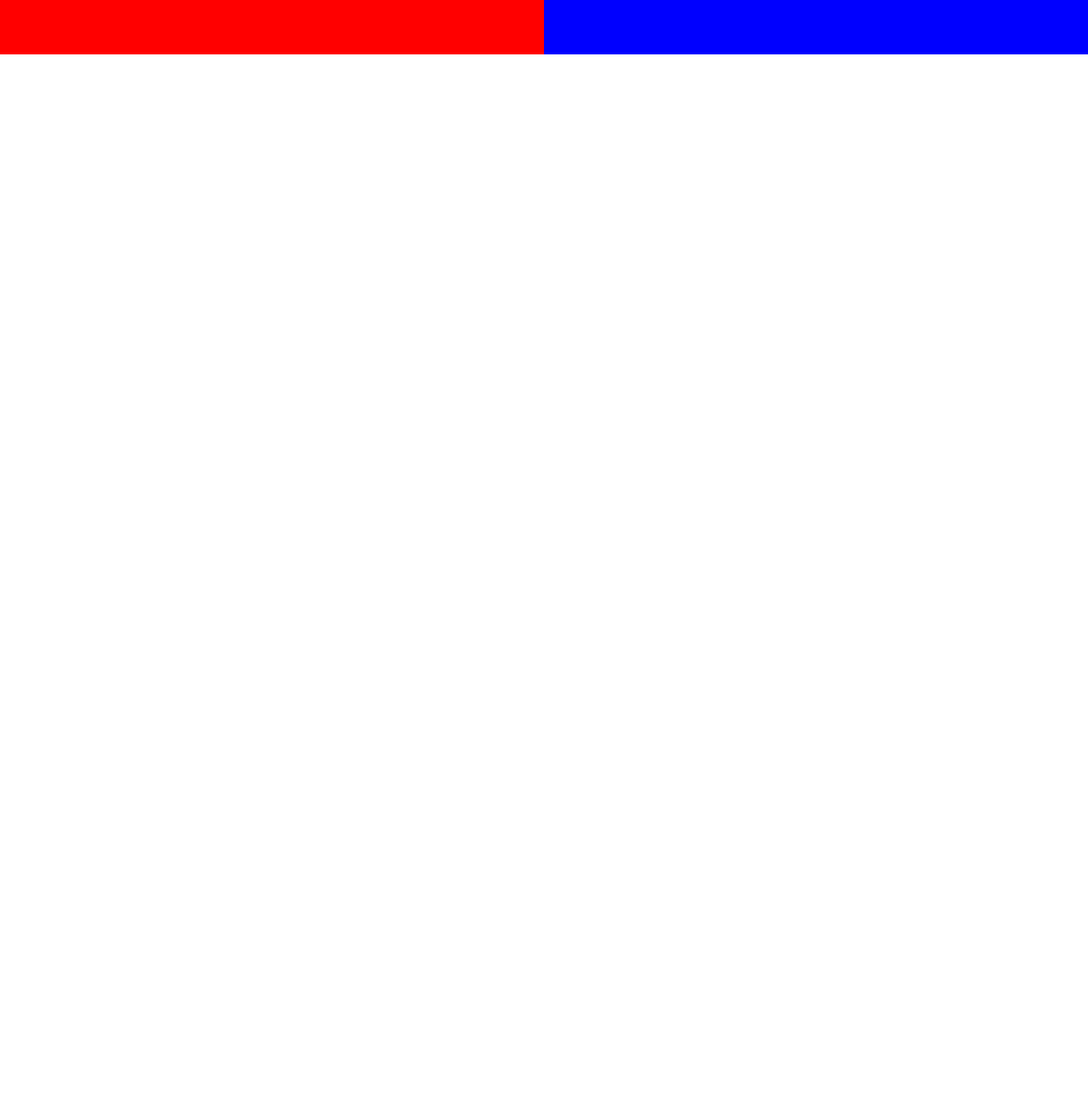
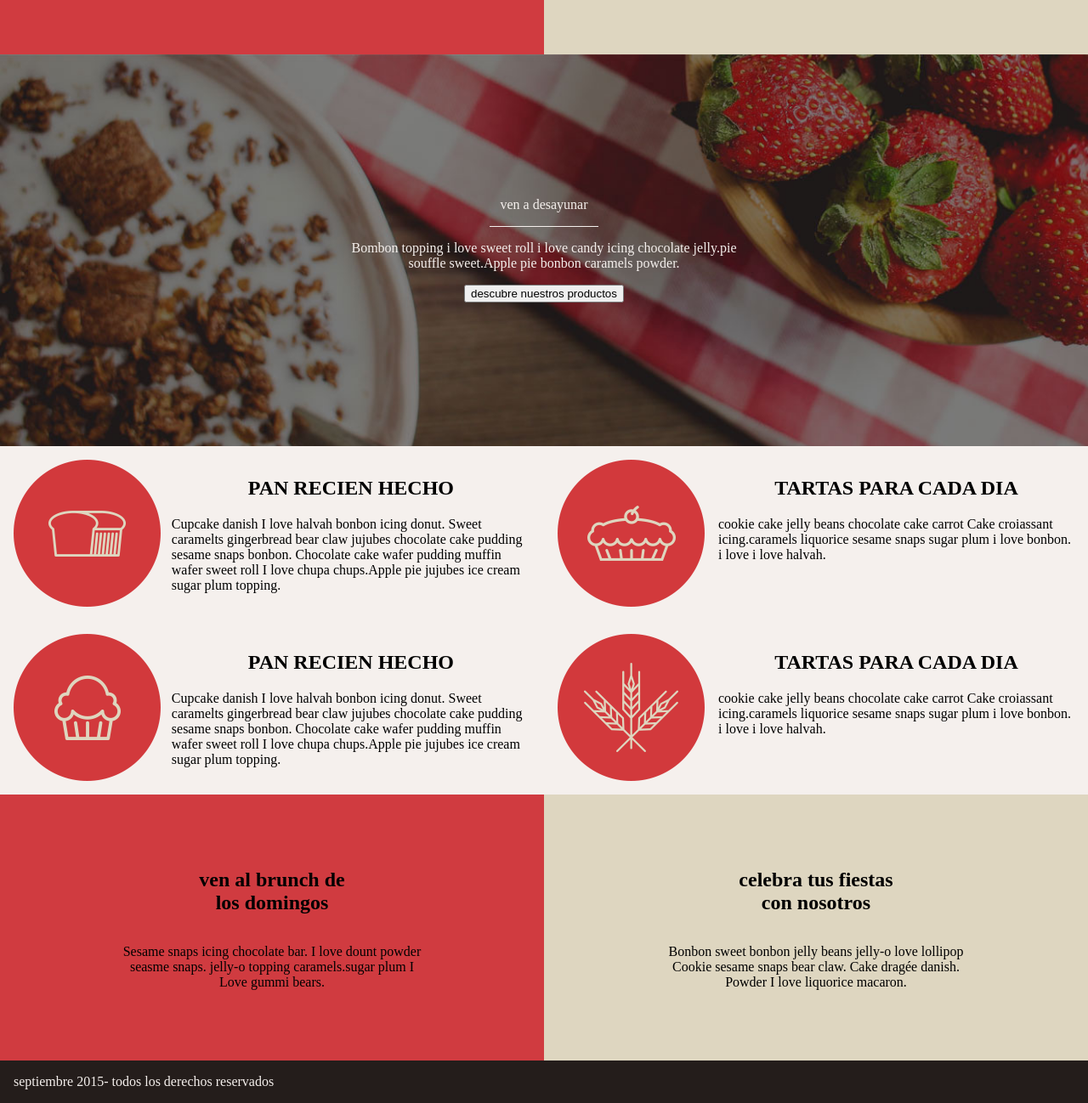
Before and after one commit to cvalencia1991/Cafeteria, a website: page index.html in a window 1280 px wide. Shown: the part 864-2162 px from the top of the page at 85% size. Before the commit the page ends 928 px from the top, so only its background shows below. Drawn offline with Linux system fonts and the light colour scheme.

Commit message:
Add Desktop Version

```diff
--- a/index.html
+++ b/index.html
@@ -18,7 +18,7 @@
                 <li>PRODUCTIOS</li>
                 <li>OFERTAS</li>
                 <li>RESERVAS</li>
-            <li>COTNACTO</li>
+                <li>CONTACTO</li>
             </ul>
         </nav>
         <div  class="sytleinfoheader">
@@ -63,5 +63,98 @@
             </div>
         </div>
     </section>
+    <section  class="styleproducts">
+        <div>
+            ven a desayunar
+        </div>
+        <div class="line"></div>
+        <div class="styledesayunar">
+            Bombon topping i love sweet roll i love candy icing chocolate jelly.pie <br>
+            souffle sweet.Apple pie bonbon caramels powder.
+        </div>
+        <button> descubre nuestros productos</button>
+    </section>
+    <section class="infoCafeteria1">
+        <div class="stylebrunch1">
+                <img src="./Imágenes/Icono1.png" alt="">
+            <div>
+                <h2>PAN RECIEN HECHO</h2>
+                <div>
+                Cupcake danish I love halvah bonbon icing donut.
+                Sweet caramelts gingerbread bear claw jujubes
+                chocolate cake pudding sesame snaps bonbon.
+                Chocolate cake wafer pudding muffin wafer sweet
+                roll I love chupa chups.Apple pie jujubes ice
+                cream sugar plum topping.
+            </div>
+        </div>
+        </div>
+        <div class="styleparty1">
+            <img src="./Imágenes/Icono2.png" alt="">
+            <div>
+                <h2>TARTAS PARA CADA DIA </h2>
+                <div>
+                    cookie cake jelly beans chocolate cake carrot Cake
+                    croiassant icing.caramels liquorice sesame snaps
+                    sugar plum i love bonbon. i love i love halvah.
+                </div>
+            </div>
+        </div>
+    </section>
+    <section class="infoCafeteria1">
+        <div class="stylebrunch1">
+                <img src="./Imágenes/Icono3.png" alt="">
+            <div>
+                <h2>PAN RECIEN HECHO</h2>
+                <div>
+                Cupcake danish I love halvah bonbon icing donut.
+                Sweet caramelts gingerbread bear claw jujubes
+                chocolate cake pudding sesame snaps bonbon.
+                Chocolate cake wafer pudding muffin wafer sweet
+                roll I love chupa chups.Apple pie jujubes ice
+                cream sugar plum topping.
+            </div>
+        </div>
+        </div>
+        <div class="styleparty1">
+            <img src="./Imágenes/Icono4.png" alt="">
+            <div>
+                <h2>TARTAS PARA CADA DIA </h2>
+                <div>
+                    cookie cake jelly beans chocolate cake carrot Cake
+                    croiassant icing.caramels liquorice sesame snaps
+                    sugar plum i love bonbon. i love i love halvah.
+                </div>
+            </div>
+        </div>
+    </section>
+    <section class="infoCafeteria">
+        <div class="stylebrunch">
+            <div>
+            <h2>ven al brunch de<br>
+                los domingos</h2>
+            </div>
+            <div>
+            <p>Sesame snaps icing chocolate bar. I love dount powder<br>
+               seasme snaps. jelly-o topping caramels.sugar plum I <br>
+               Love gummi bears.</p>
+            </div>
+        </div>
+        <div class="styleparty">
+            <div>
+            <h2>celebra tus fiestas <br>
+                con nosotros</h2>
+            </div>
+            <div>
+                <p>Bonbon sweet bonbon jelly beans jelly-o love lollipop<br>
+                Cookie sesame snaps bear claw. Cake dragée danish.<br>
+                Powder I love liquorice macaron.
+            </p>
+            </div>
+        </div>
+    </section>
+    <footer>
+        septiembre 2015- todos los derechos reservados
+    </footer>
 </body>
 </html>
--- a/styles.css
+++ b/styles.css
@@ -13,6 +13,7 @@ p{
     background-repeat: no-repeat;
     background-size: cover;
     height: 48vw;
+    color:#f5f0ed;
 
 }
 .stylenav{
@@ -34,7 +35,6 @@ p{
     flex-direction: column;
     align-items: center;
     padding: 1em;
-    margin: 13vw;
 }
 .styletittle{
     display: flex;
@@ -47,7 +47,7 @@ p{
     align-items: center;
     width: 10%;
     height: 1px;
-    background: black;
+    background: #f5f0ed;
 }
 
 .styleinfo{
@@ -62,7 +62,7 @@ p{
 
 }
 .stylebrunch{
-    background: red;
+    background: #d03b40;
     width: 50vw;
     height: 22vw;
     display: flex;
@@ -73,7 +73,7 @@ p{
 }
 
 .styleparty{
-    background: blue;
+    background: #ded6c0;
     width: 50vw;
     height: 22vw;
     display: flex;
@@ -82,3 +82,55 @@ p{
     justify-content: center;
     padding: 1em;
 }
+
+.styleproducts{
+    background-image: url('./Imágenes/Fondo2.jpg');
+    height: 36vw;
+    background-size: cover;
+    display: flex;
+    flex-direction: column;
+    align-items: center;
+    justify-content: center;
+    gap: 1em;
+    color:#f5f0ed;
+}
+
+.infoCafeteria1{
+display: flex;
+background: #f5f0ed;
+}
+
+.stylebrunch1{
+    width: 50vw;
+    display: flex;
+    flex-direction: row;
+    align-items: center;
+    justify-content: center;
+    padding: 1em;
+    gap: 1vw;
+    align-items: flex-start;
+}
+.styleparty1{
+    width: 50vw;
+    display: flex;
+    flex-direction: row;
+    align-items: center;
+    justify-content: center;
+    padding: 1em;
+    align-items: flex-start;
+    gap: 1em;
+}
+.styleinfocafeteria{
+    display: flex;
+    flex-direction: column;
+    align-items: flex-start;
+}
+footer{
+    background: #241d1b;
+    color: #f5f0ed;
+    padding: 1em;
+}
+
+.styledesayunar{
+    text-align: center;
+}
```
Lines whose indentation alone changed are shown as unchanged.
